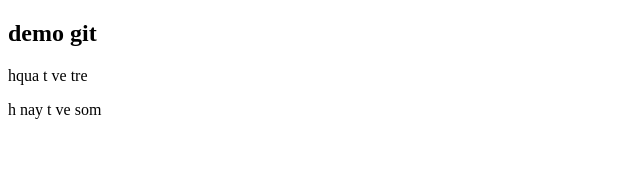
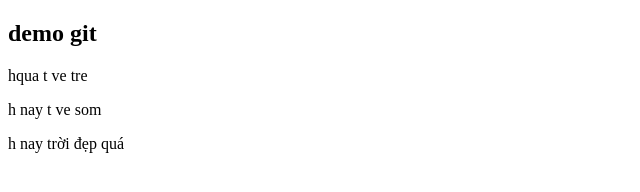
Before and after one commit to dtgkhang/se150831, a plain HTML site: page index.html in a window 1280 px wide. Shown: the whole page, without its empty margins (0-640 px from the left). Drawn offline with Linux system fonts and the light colour scheme.

Commit message:
Update index.html

```diff
--- a/index.html
+++ b/index.html
@@ -9,5 +9,6 @@
     <h2>demo git</h2>
     <p>hqua t ve tre</p>
     <p>h nay t ve som</p>
+    <p>h nay trời đẹp quá</p>
   </body>
 </html>
```
